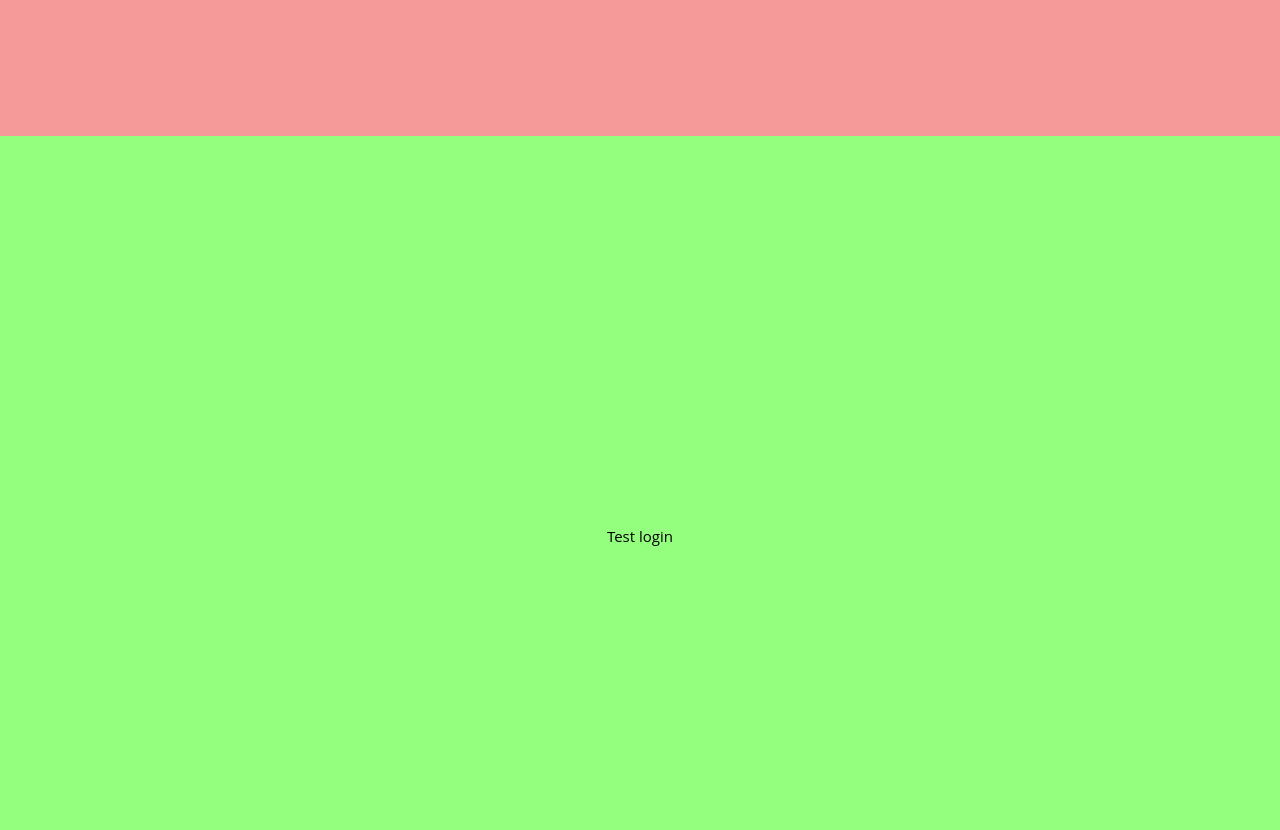
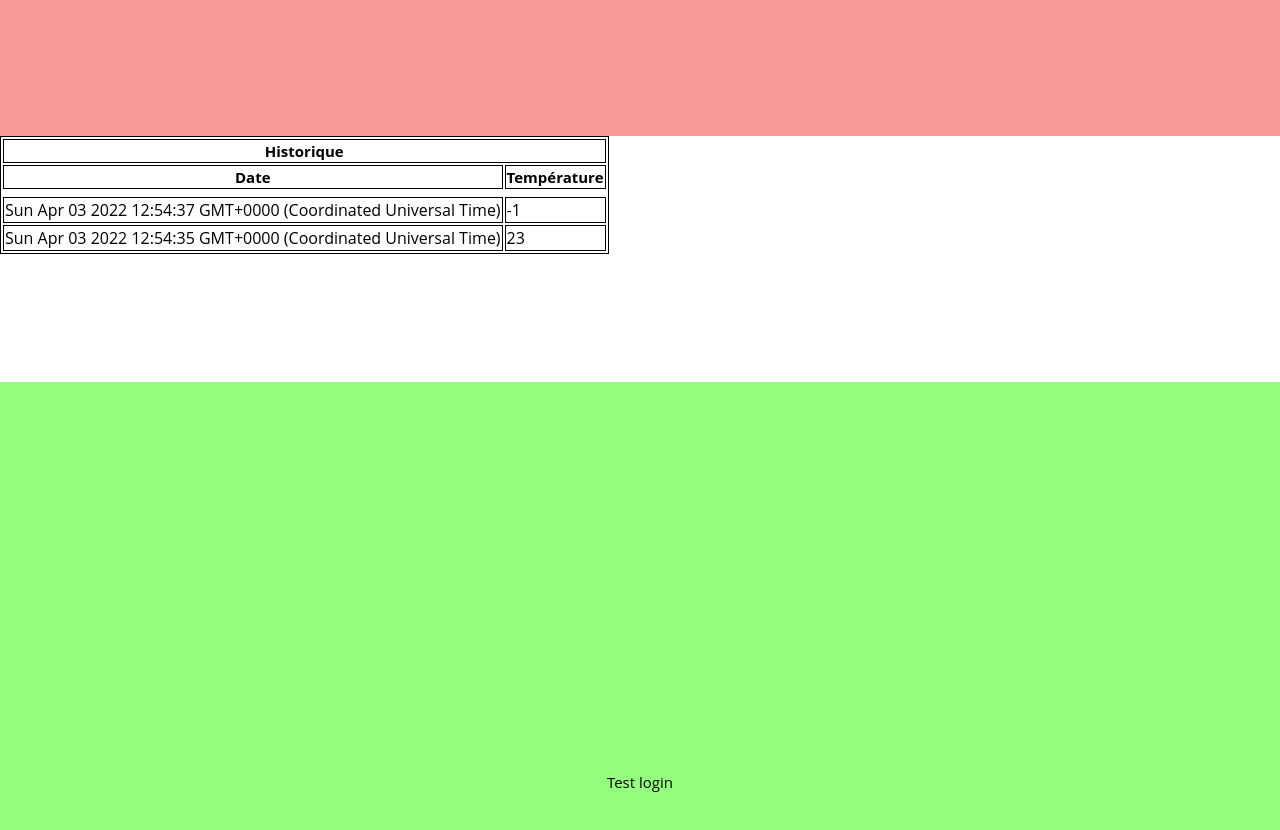
Before and after one commit to Leo-Pellegrin/Projet-js-HotHotHot, a plain HTML site: page test.html in a window 1280 px wide. Shown: the part 880-1710 px from the top of the page. Drawn offline with Linux system fonts and the light colour scheme.

Commit message:
Changement css

```diff
--- a/style.css
+++ b/style.css
@@ -43,8 +43,9 @@ html, body{
 #ligne_modele {
     visibility: hidden;
 }
-section, table {
-    display: none;
+
+table{
+    margin-bottom: 10%;
 }
 
 section.active {
```
